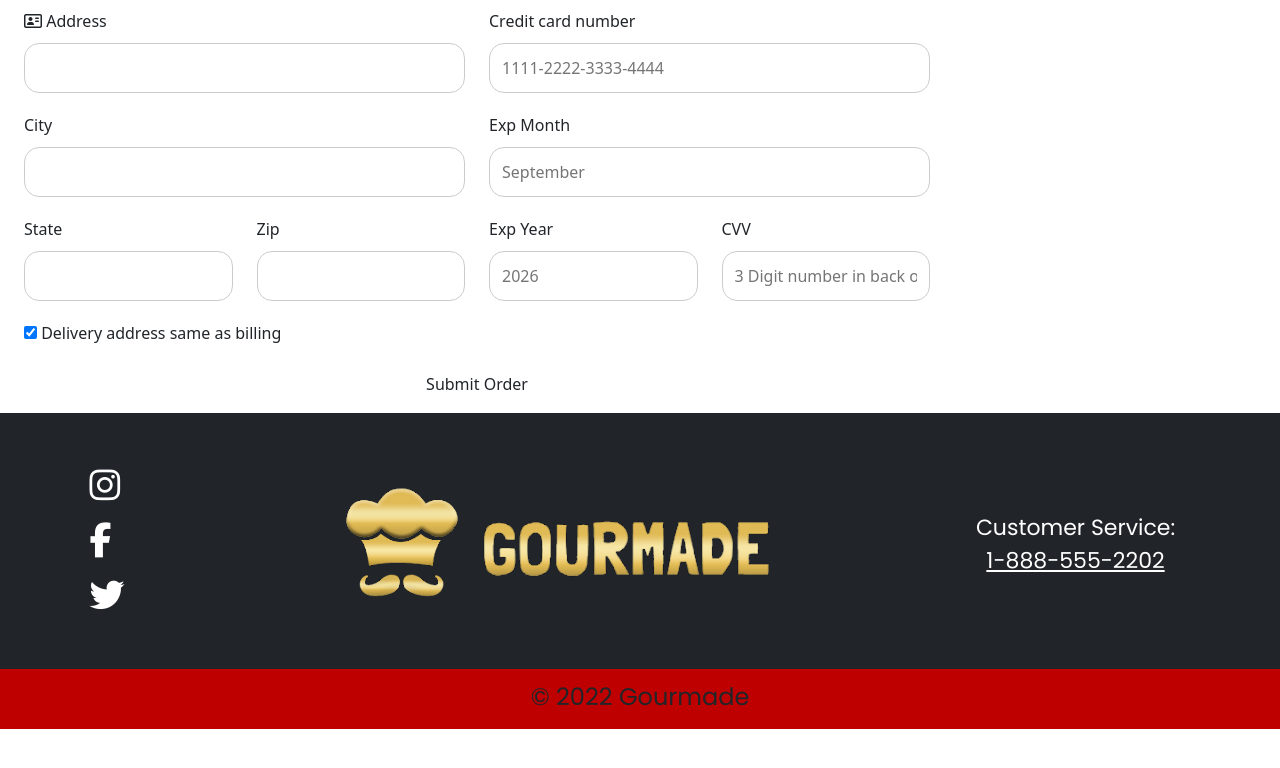
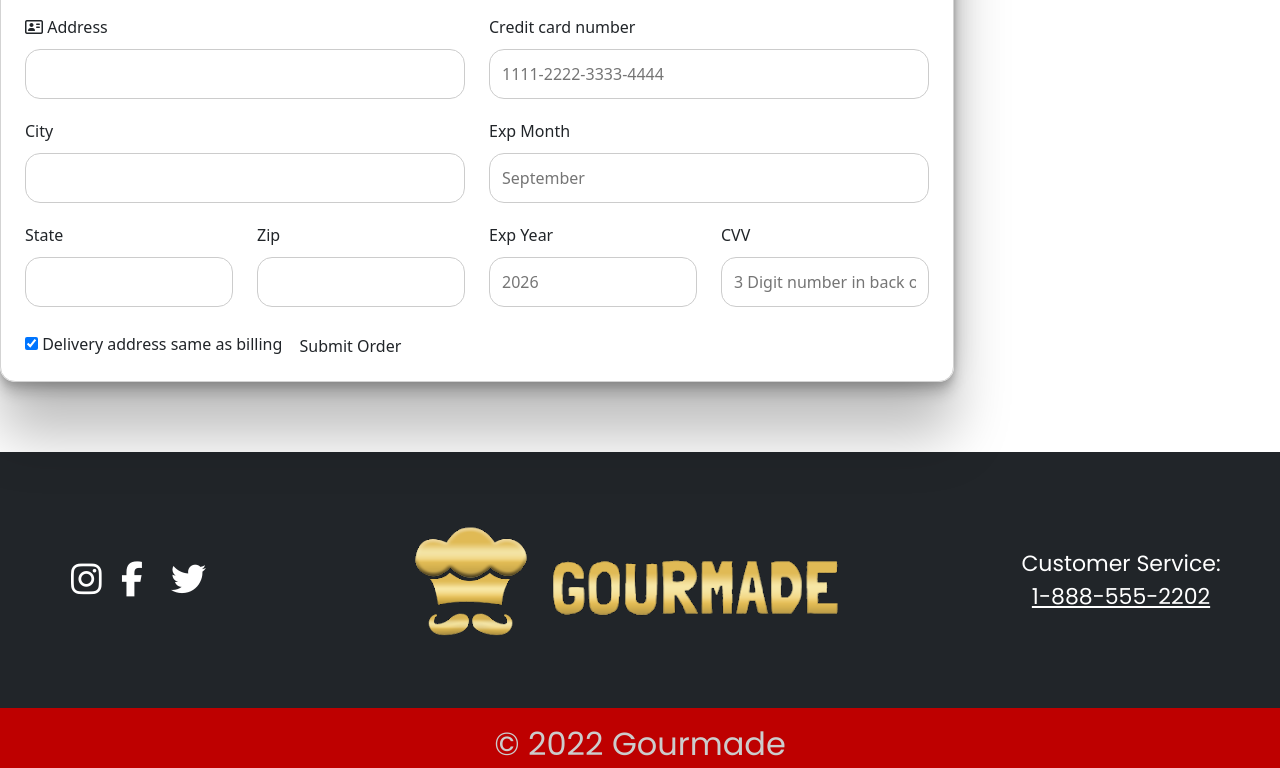
Before and after one commit to Eddie-Moreno/food-delivery-app, a plain HTML site: page Checkout.html in a window 1280 px wide. Shown: the part 591-1359 px from the top of the page. Before the commit the page ends 1320 px from the top, so only its background shows below. Drawn offline with nearby package versions, Linux system fonts and the light colour scheme.

Commit message:
Update styles.css

```diff
--- a/css/styles.css
+++ b/css/styles.css
@@ -248,170 +248,6 @@ figure.effect-zoe:hover p.icon-links a:first-child {
 }
 
 /* End of Kendalls CSS */
-body {
-  /* background-color: #BE0000 !important; */
-}
-
-/* Footer Start */
-
-footer .row {
-  margin-left: 0px;
-  margin-right: 0px;
-}
-
-.containerFooter {
-  max-width: 100%;
-}
-
-.icons {
-  padding-right: 175px;
-}
-
-.fa-brands {
-  padding: 10px;
-  font-size: 35px;
-  width: 35px;
-}
-
-.fa:hover {
-  opacity: 0.7;
-}
-
-.fa-instagram:before {
-  display: inline-block;
-  text-decoration: none;
-  color: white
-}
-
-.fa-facebook-f:before {
-  display: inline-block;
-  text-decoration: none;
-  color: white
-}
-
-.fa-twitter:before {
-  display: inline-block;
-  text-decoration: none;
-  color: white
-}
-
-.row-md-12 .mini-logo .img {
-  max-width: 250px;
-  height: auto;
-}
-
-.mini-logo {
-  padding-right: 125px;
-}
-
-.cust-srv {
-  position: relative;
-  width: 250px;
-  font-size: 22px;
-  margin-bottom: 60px;
-}
-
-.cust {
-  text-align: center;
-  position: absolute;
-  top: 50%;
-  width: 100%;
-}
-
-.red-foot {
-  background-color: #BE0000;
-  height: 60px;
-  padding-top: 10px;
-  font-size: 1.5rem;
-}
-
-/* Footer End */
-
-/* Checkout Start */
-
-.rowCO {
-  display: -ms-flexbox;
-  display: flex;
-  -ms-flex-wrap: wrap;
-  flex-wrap: wrap;
-  margin: 0 -16px;
-}
-
-.col-25 {
-  -ms-flex: 25%;
-  flex: 25%;
-}
-
-.col-50 {
-  -ms-flex: 50%;
-  flex: 50%;
-}
-
-.col-75 {
-  -ms-flex: 75%;
-  flex: 75%;
-}
-
-.col-25,
-.col-50,
-.col-75 {
-  padding: 0 16px;
-}
-
-.containerCO {
-  padding: 5px 20px 15px 20px;
-  border: 1px solid lightgrey;
-  box-shadow: rgba(0, 0, 0, 0.25) 0px 54px 55px, rgba(0, 0, 0, 0.12) 0px -12px 30px, rgba(0, 0, 0, 0.12) 0px 4px 6px, rgba(0, 0, 0, 0.17) 0px 12px 13px, rgba(0, 0, 0, 0.09) 0px -3px 5px;
-  border-radius: 15px;
-}
-
-input[type=text] {
-  width: 100%;
-  margin-bottom: 20px;
-  padding: 12px;
-  border: 1px solid #ccc;
-  border-radius: 15px;
-}
-
-label {
-  margin-bottom: 10px;
-  display: block;
-}
-
-.icon-container {
-  margin-bottom: 20px;
-  padding: 7px 0;
-  font-size: 24px;
-}
-
-.btn {
-  background-color: #BE0000;
-  color: white;
-  padding: 12px;
-  margin: 10px 0;
-  border: none;
-  width: 100%;
-  border-radius: 25px;
-  cursor: pointer;
-  font-size: 17px;
-}
-
-span.price {
-  float: right;
-  color: grey;
-}
-
-/* Responsive layout - when the screen is less than 800px wide, make the two columns stack on top of each other instead of next to each other (and change the direction - make the "cart" column go on top) */
-@media (max-width: 800px) {
-  .row {
-    flex-direction: column-reverse;
-  }
-
-  .col-25 {
-    margin-bottom: 20px;
-  }
-
-  /* End of Kendalls CSS */
 
   /* Footer Start Eddie */
 
```
